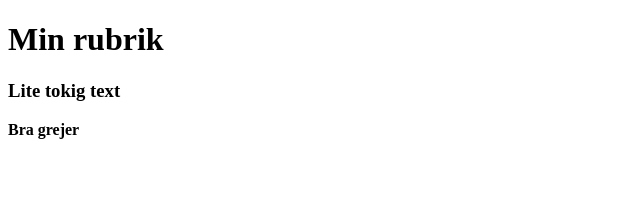
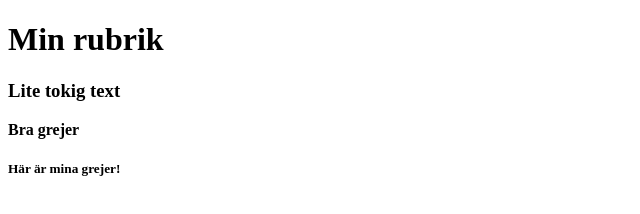
Before and after one commit to Lilja01/MinWebbsida, a plain HTML site: page index.html in a window 1280 px wide. Shown: the whole page, without its empty margins (0-640 px from the left). Drawn offline with Linux system fonts and the light colour scheme.

Commit message:
Lagt till en underrubrik

```diff
--- a/index.html
+++ b/index.html
@@ -10,5 +10,6 @@
     <h1>Min rubrik</h1>
     <h3>Lite tokig text</h3>
     <b>Bra grejer</b>
+    <h5>Här är mina grejer!</h5>
 </body>
 </html>
```
